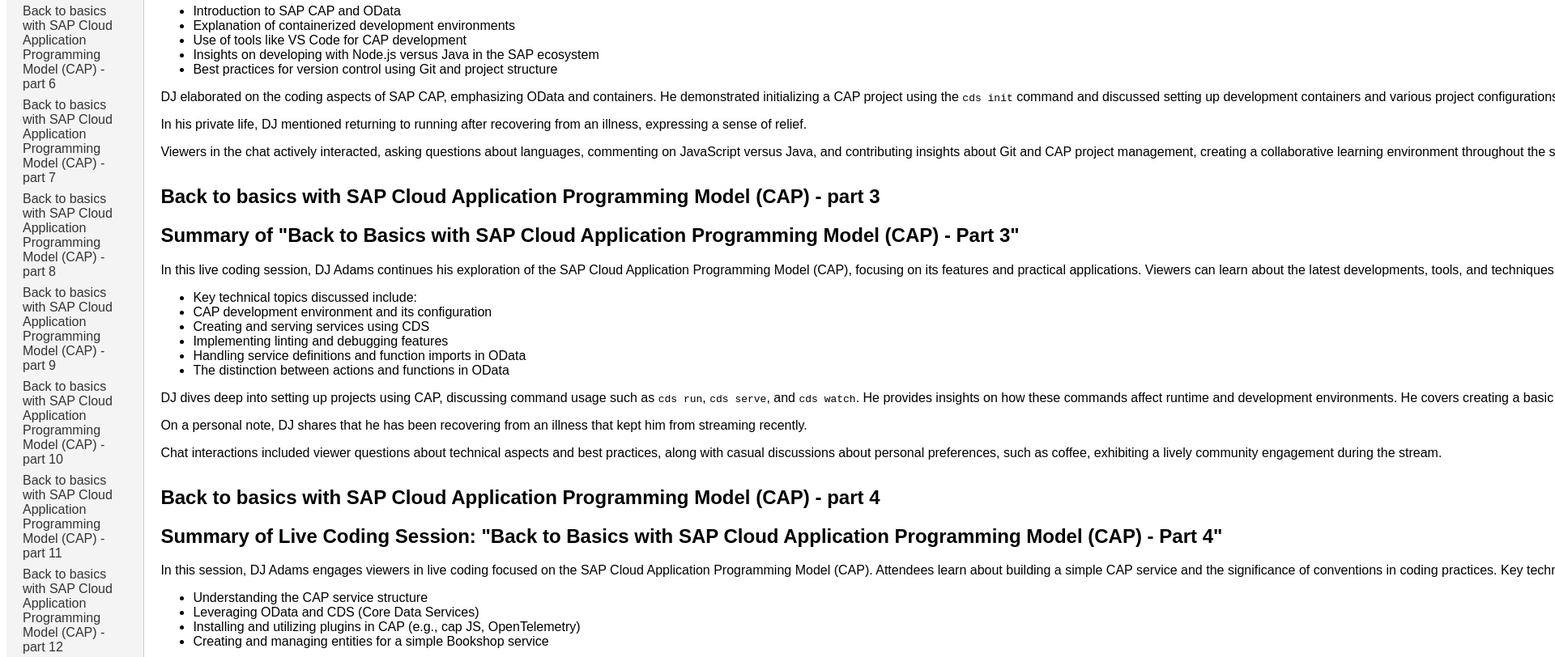
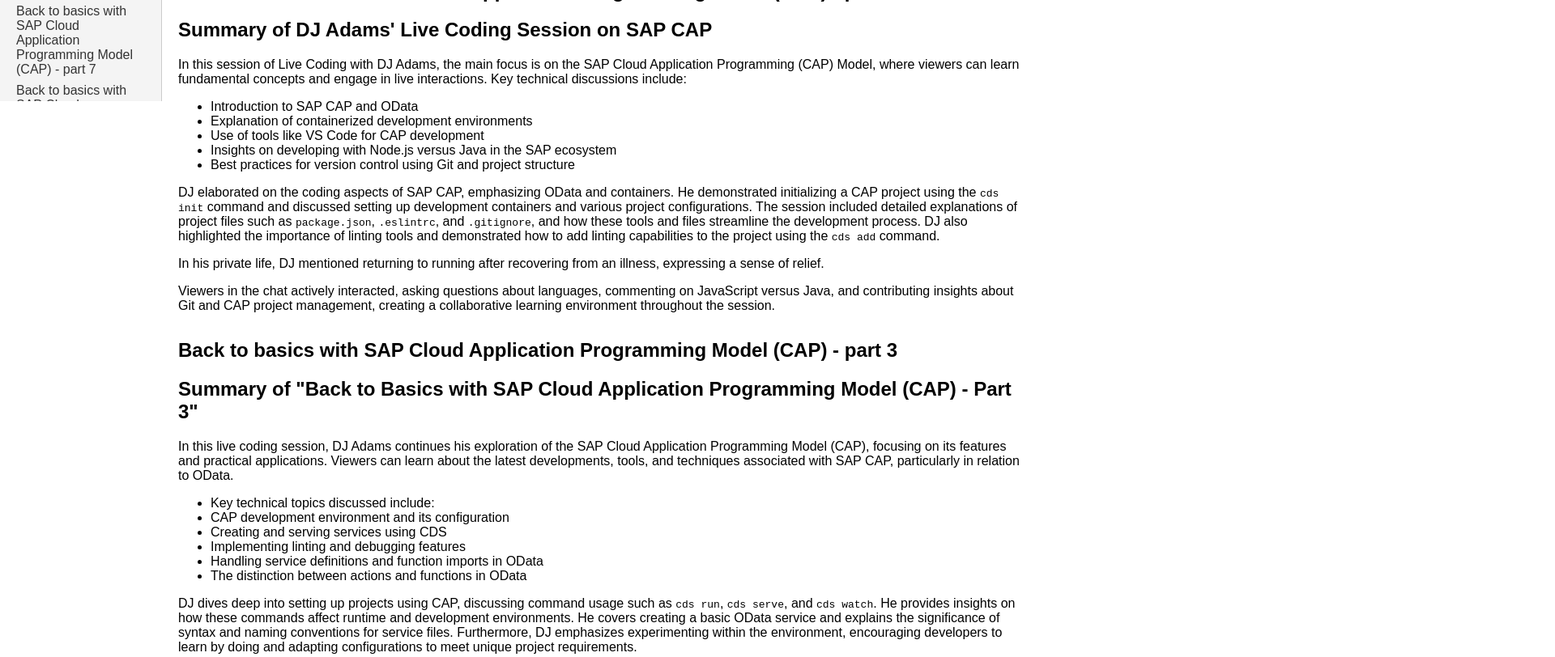
Before and after one commit to marianfoo/yt-developers-summaries, a website: page index.html in a window 1280 px wide. Shown: the part 675-1487 px from the top of the page at 81% size, 1920 px wide, since content can reach past the window. Drawn offline with Linux system fonts and the light colour scheme.

Commit message:
fix: update css

```diff
--- a/styles.css
+++ b/styles.css
@@ -1,6 +1,9 @@
 body {
     display: flex;
     font-family: Arial, sans-serif;
+    margin: 0;
+    padding: 0;
+    overflow-x: hidden; /* Prevent horizontal scrolling */
   }
 
   aside {
@@ -8,6 +11,9 @@
     padding: 20px;
     background-color: #f4f4f4;
     border-right: 1px solid #ccc;
+    box-sizing: border-box;
+    height: 100vh;
+    overflow-y: auto; /* Allow vertical scrolling in sidebar */
   }
 
   aside h1 {
@@ -18,6 +24,7 @@
   aside ul {
     list-style: none;
     padding: 0;
+    margin: 0;
   }
 
   aside ul li {
@@ -32,13 +39,25 @@
   main {
     flex: 1;
     padding: 20px;
+    box-sizing: border-box;
+    overflow-y: auto; /* Allow vertical scrolling in main content */
   }
 
   main section {
     margin-bottom: 2em;
+    word-wrap: break-word; /* Break long words */
+    overflow-wrap: break-word; /* Break long words */
   }
 
   main section h2 {
     font-size: 1.5em;
     margin-bottom: 0.5em;
+    word-wrap: break-word; /* Break long words in headings */
+    overflow-wrap: break-word; /* Break long words in headings */
   }
+
+  code {
+    white-space: pre-wrap; /* Ensure code blocks wrap */
+    word-wrap: break-word;
+    overflow-wrap: break-word;
+  }
```
